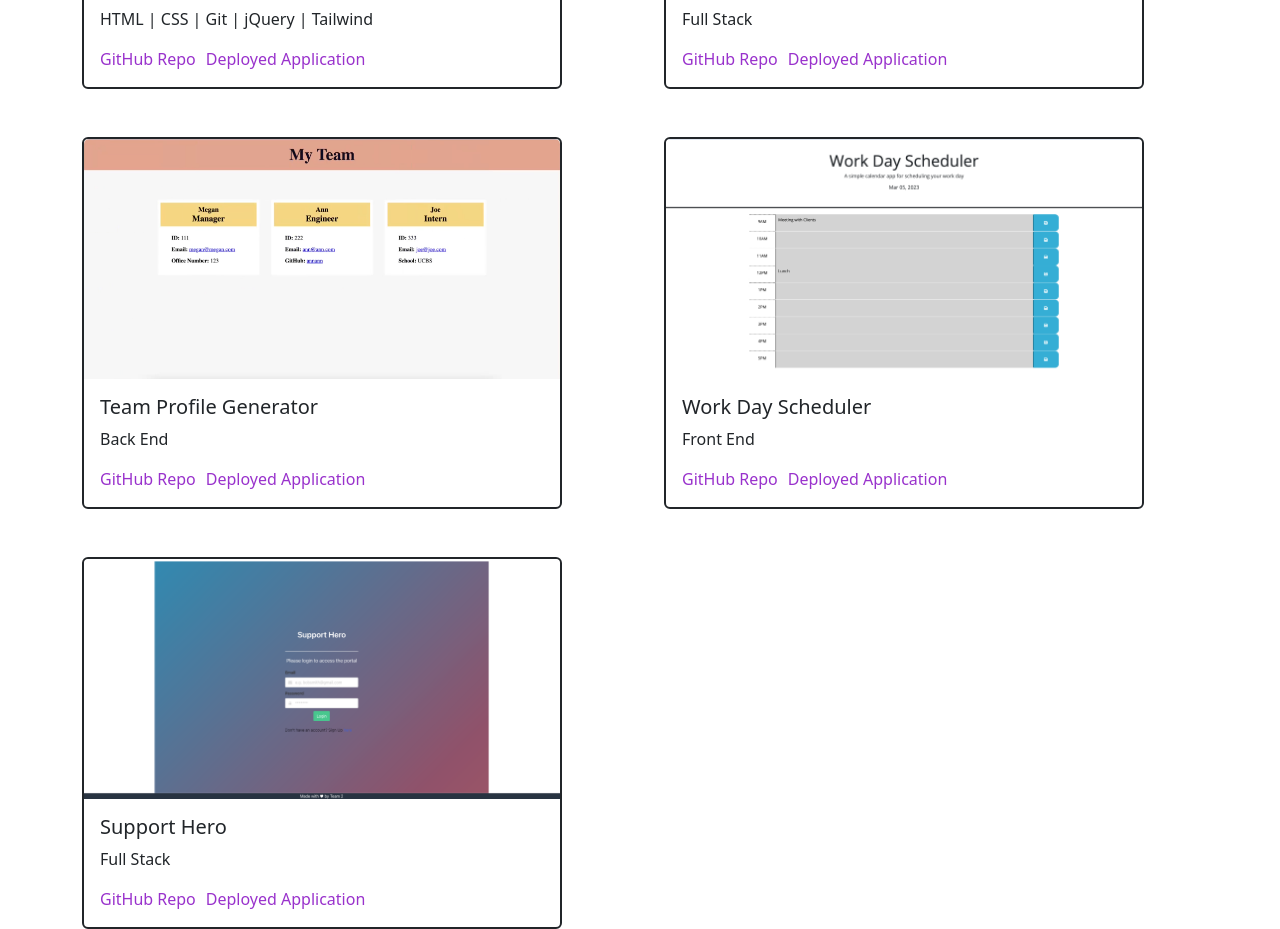
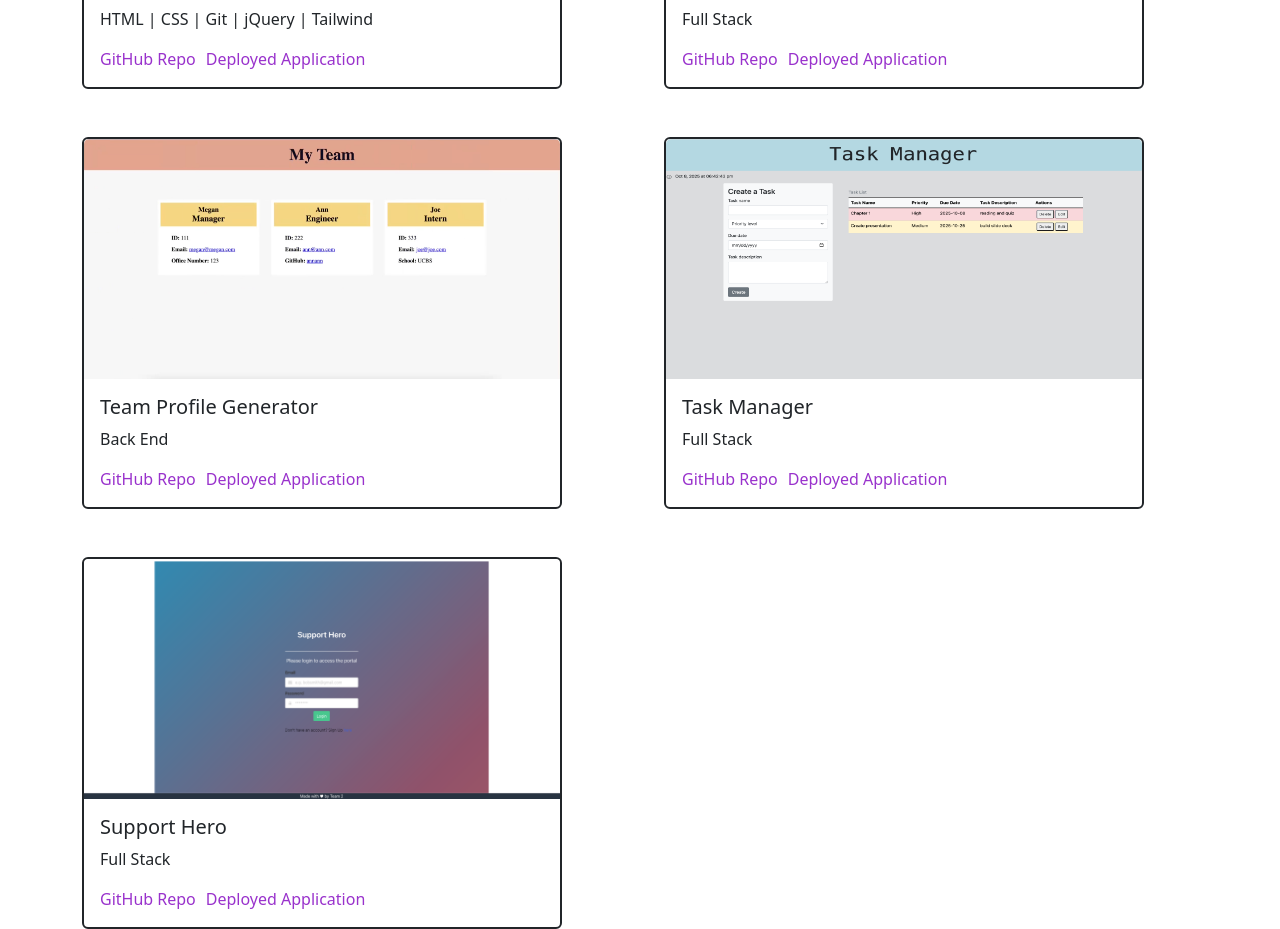
Before and after one commit to megellman/react-portfolio, a React (Create React App) app: page /react-portfolio/portfolio in a window 1280 px wide. Shown: the part 820-1749 px from the top of the page. Built offline with nearby package versions, Linux system fonts and the light colour scheme.

Commit message:
updated portfolio links

```diff
--- a/src/components/Project.js
+++ b/src/components/Project.js
@@ -27,7 +27,7 @@ function Project({ projects }) {
                                 target="_blank">GitHub Repo</NavLink>
                             <NavLink
                             className={"project-link"}
-                                to={item.repoLink}
+                                to={item.deployedLink}
                                 style={({ isPending }) => {
                                     return {
                                         fontWeight: isPending ? "bold" : "",
--- a/src/pages/Portfolio.js
+++ b/src/pages/Portfolio.js
@@ -42,17 +42,17 @@ const projects = [
     },
     {
         id: 6,
-        name: 'Work Day Scheduler',
-        description: 'Front End',
-        deployedLink: 'https://megellman.github.io/work-day-scheduler/',
-        repoLink: 'https://github.com/megellman/work-day-scheduler',
-        image: require('../assets/work-day-scheduler.png'),
+        name: 'Task Manager',
+        description: 'Full Stack',
+        deployedLink: 'https://task-mananger-7vkh.onrender.com/',
+        repoLink: 'https://github.com/megellman/task-mananger',
+        image: require('../assets/task-manager.png'),
     },
     {
-        id: 2,
+        id: 7,
         name: 'Support Hero',
         description: 'Full Stack',
-        deployedLink: 'https://dry-fjord-88699.herokuapp.com/',
+        deployedLink: 'https://dry-fjord-88699.herokuapp.com/login',
         repoLink: 'https://github.com/rmoscoe/support-hero',
         image: require('../assets/support-hero.png'),
     }
```
Also changed, not shown: src/assets/task-manager.png (added), src/assets/work-day-scheduler.png (deleted).
